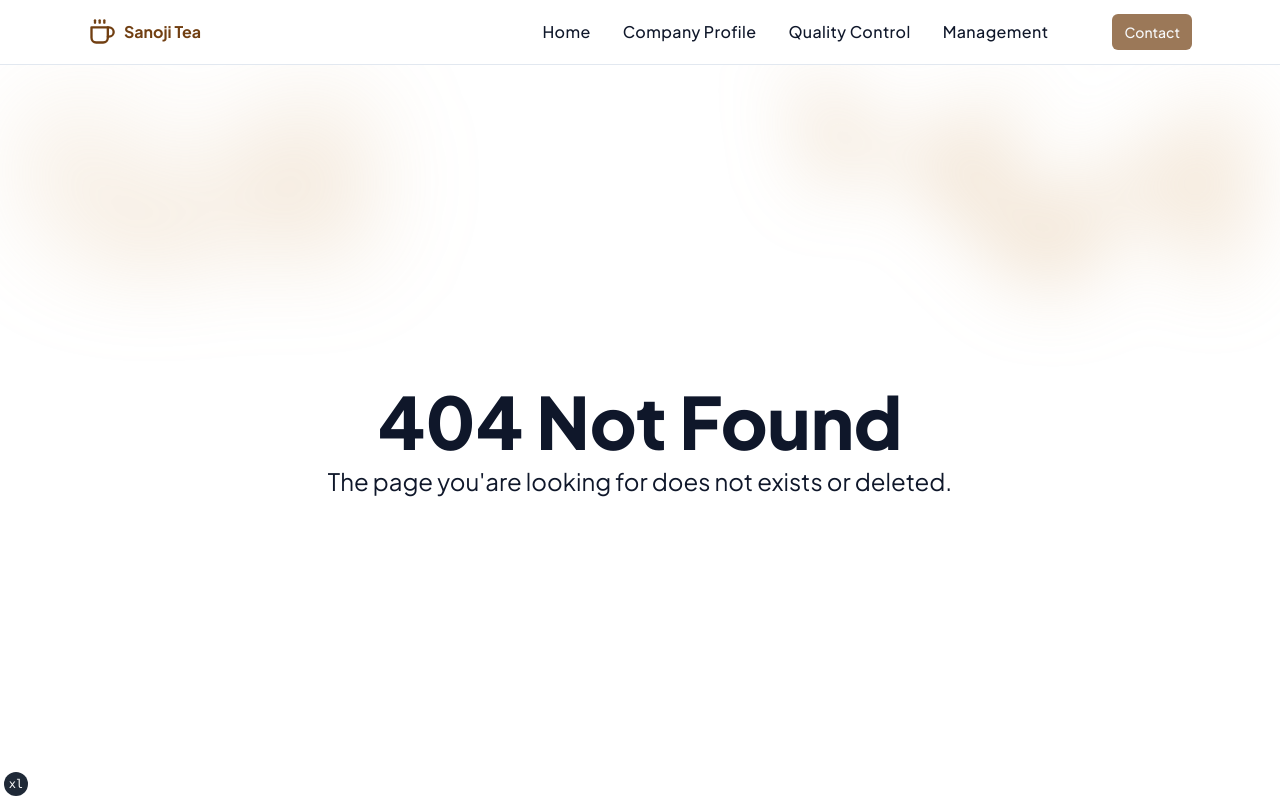
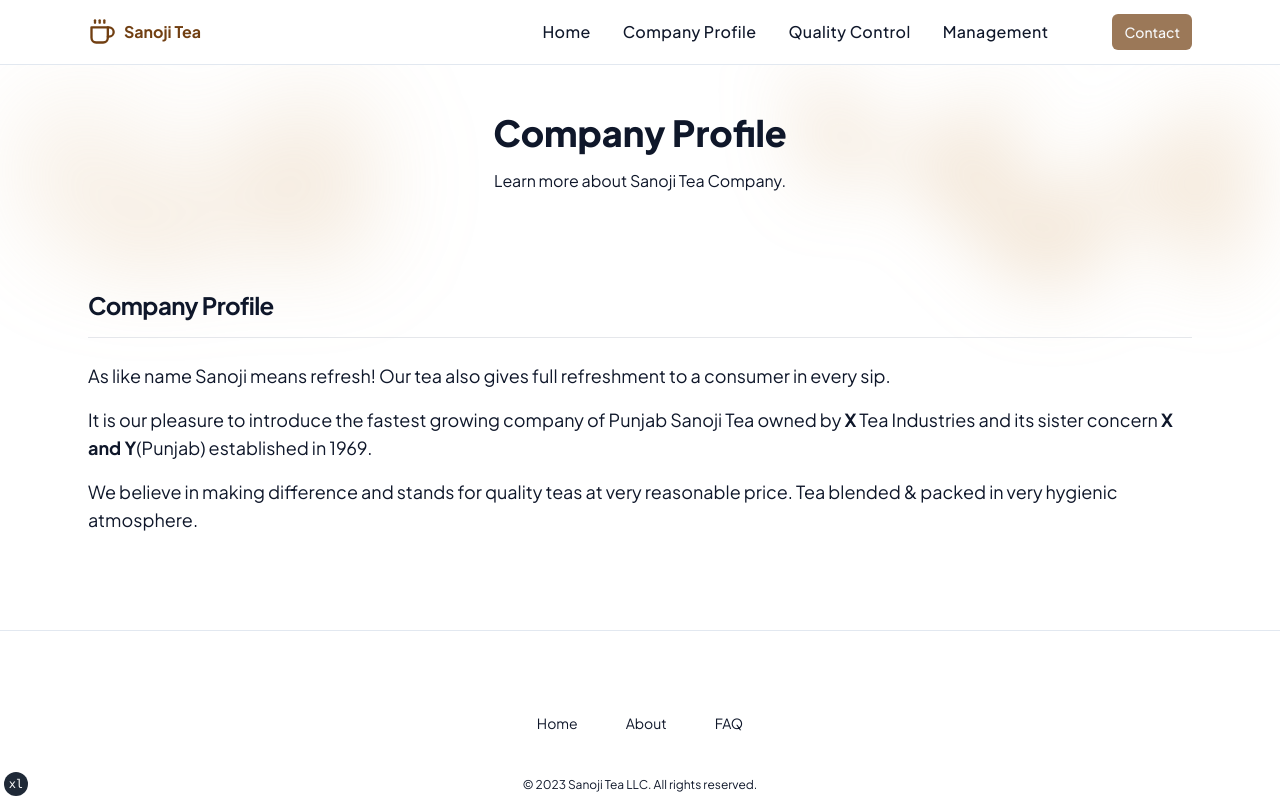
Before and after one commit to iRajatDas/sanoji-tea-v2, a Next.js app: page /company-profile in a window 1280 px wide. Before the commit this address had no page. Shown: the top 800 px of the page. Built offline with nearby package versions, Linux system fonts and the light colour scheme.

Commit message:
company profile added

```diff
--- /dev/null
+++ b/app/company-profile/page.tsx
@@ -0,0 +1,63 @@
+import { Metadata } from "next";
+
+interface Props {
+  searchParams: {
+    date?: string;
+    price?: string;
+  };
+}
+
+export const metadata: Metadata = {
+  title: "Company Profile",
+  description: "Sanoji Tea Company Profile",
+};
+
+export default async function ContactUsPage({ searchParams: {} }: Props) {
+  return (
+    <main>
+      <div className="px-4 pt-12 text-center">
+        <h1 className="text-4xl font-extrabold tracking-normal">
+          Company Profile
+        </h1>
+        <p className="mx-auto mt-4 max-w-3xl text-base">
+          Learn more about Sanoji Tea Company.
+        </p>
+      </div>
+      <div>
+        <section className="mx-auto max-w-6xl px-6">
+          <div className="flex items-center justify-between border-b border-gray-200 pb-4 pt-24 dark:border-gray-800">
+            <h1 className="text-xl font-bold tracking-tight sm:text-2xl">
+              Company Profile
+            </h1>
+          </div>
+
+          <section
+            aria-labelledby="quality-policy-heading"
+            className="pb-24 pt-6"
+          >
+            <h2 id="quality-policy-heading" className="sr-only">
+              Sanoji Tea Company Profile
+            </h2>
+            <div className="space-y-4 lg:text-lg">
+              <p>
+                As like name Sanoji means refresh! Our tea also gives full
+                refreshment to a consumer in every sip.
+              </p>
+              <p>
+                It is our pleasure to introduce the fastest growing company of
+                Punjab Sanoji Tea owned by <strong>X</strong> Tea Industries and
+                its sister concern <strong>X and Y</strong>
+                (Punjab) established in 1969.
+              </p>
+              <p>
+                We believe in making difference and stands for quality teas at
+                very reasonable price. Tea blended & packed in very hygienic
+                atmosphere.
+              </p>
+            </div>
+          </section>
+        </section>
+      </div>
+    </main>
+  );
+}
```
